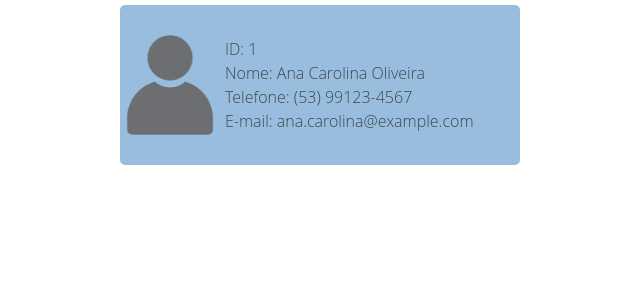
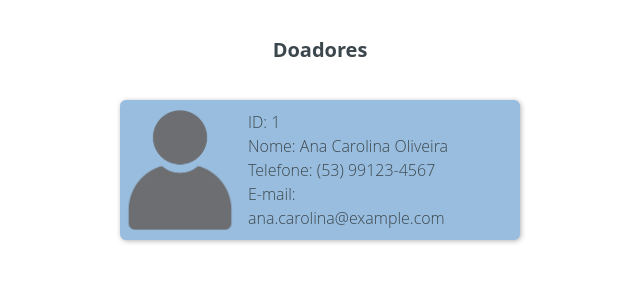
Before and after one commit to paulornr89/boa_acao_front, a React (Vite) app: page /doadores/1 in a window 1280 px wide. Shown: the top 300 px of the page, without its empty margins (320-960 px from the left). Built offline with nearby package versions, Linux system fonts and the light colour scheme; sample sign-in values are in the browser's storage.

Commit message:
doadores também utilizando tailwind

```diff
--- a/src/components/Doador/CardDoador.jsx
+++ b/src/components/Doador/CardDoador.jsx
@@ -1,10 +1,10 @@
 import perfil from '../../assets/user-default.webp';
-import './Doador.css'
 
 export default function CardDoador({doador}) {
-    return <div className="cardDoador">
-        <img className="perfil" src={perfil}/>
-        <div className="dadosUser">
+    return <div className="w-100 bg-primary flex gap-2 h-35 rounded-md shadow-[1px_1px_5px_rgba(0,0,0,0.3)] transition-transform
+    duration-300 hover:scale-103">
+        <img className="w-30 self-center" src={perfil}/>
+        <div className="w-60 self-center">
             <p>ID: <span>{doador.id}</span></p>
             <p>Nome: <span>{doador.nome}</span></p>
             <p>Telefone: <span>{doador.telefone}</span></p>
--- a/src/components/Doador/Doador.css
+++ /dev/null
@@ -1,21 +0,0 @@
-.perfil {
-    height: 100px;
-    width: 100px;
-}
-
-.cardDoador {
-    width: 400px;
-    height: 20vh;
-    margin: 5px;
-    border-radius: 5px;
-    display: flex;
-    background-color: #99BDDE;
-    align-items: center;
-    gap: 5px;
-    transition: transform 0.3s;
-}
-
-.perfil:hover, .cardDoador:hover {
-    transform: scale(1.05);
-    cursor: pointer;
-}
--- a/src/components/Doador/Doadores.css
+++ /dev/null
@@ -1,8 +0,0 @@
-.mostraDoadores {
-    display: flex;
-    gap: 10px;
-    flex-wrap: wrap;
-    width: 80%;
-    margin: auto;
-    justify-content: space-around;
-}
--- a/src/components/Doador/Doadores.jsx
+++ b/src/components/Doador/Doadores.jsx
@@ -1,8 +1,12 @@
 import { Outlet } from 'react-router-dom';
-import './Doadores.css';
 
 export default function Doadores() {
     return <div className='mostraDoadores'>
-        <Outlet/>
+        <div className="titulo">
+                <h2 className="text-center font-bold text-xl pt-4 pb-4">Doadores</h2>
+        </div>
+        <div className="flex flex-row gap-4 flex-wrap justify-center">
+            <Outlet/>
+        </div>
     </div>;
 }
--- a/src/style.css
+++ b/src/style.css
@@ -36,20 +36,9 @@ body {
     height: 100vh;
 }
 
-main {
-    position: relative;
-    display: flex;
-    align-items: center;
-    justify-content: center;
-    min-height: calc(100vh - 10vh);
-}
 
-.row {
-    padding-left: 15px;
-    padding-right: 15px;
-    display: flex;
-    gap: 10px;
-}
+
+
 
 .btn {
     width: 100px;
@@ -286,90 +275,6 @@ header .perfil {
     flex-direction: column;
     height: 100%;
     justify-content: space-around;
-}
-
-/*DOACAO ITENS*/
-.containerDoacao {
-
-lay: flex;
-    justify-content: center;
-    gap: 15px;
-    width: 50%;
-    margin: 0 auto;
-}
-
-.containerDoacao .infoItens h3 {
-    text-align: center;
-}
-
-.containerDoacao .infoItens input {
-    height: 50px;
-    width: 100px;
-}
-
-.containerDoacao .item .form-group {
-    justify-content: center;
-    gap: 20px;
-}
-
-.containerDoacao {
-    flex-grow: 1;
-    max-height: 350px; /* Aumenta a área de rolagem */
-    overflow-y: auto;
-    display: flex;
-    flex-direction: column;
-    justify-content: inherit;
-    scrollbar-width: none; /* Firefox */
-    -ms-overflow-style: none; /* IE e Edge antigo */
-}
-
-.containerDoacao .listaItens::-webkit-scrollbar {
-    display: none; /* Chrome, Safari e Edge moderno */
-}
-
-.containerDoacao .item {
-    min-height: 120px;
-    display: flex;
-    align-items: center;
-    justify-content: space-around;
-    background-color: #68C8E8;
-    border-radius: 10px;
-    padding: 10px;
-    box-shadow: 3px 3px 8px rgba(0,0,0,0.2);
-}
-
-.containerDoacao .search {
-    display: flex;
-    justify-content: center;
-    margin: 10px 0px 10px 0px;;
-}
-
-.search input {
-    background-image: url('../assets/search.svg');
-    background-position: 10px center;
-    background-repeat: no-repeat;
-    padding-left: 40px; /* espaço para a imagem */
-    width: 60%;
-}
-
-.instituicaoDoar {
-    display: flex;
-    align-items: center;
-    justify-content: space-around;
-    background-color: #68C8E8;
-    border-radius: 10px;
-    padding: 10px;
-    width: 65%;
-    box-shadow: 3px 3px 8px rgba(0,0,0,0.2);
-    align-self: center;
-    transition: transform 0.3s;
-}
-
-.instituicao .btn, .item .btn {
-    margin: 0;
-    width: 50px;
-    height: 50px;
-    background-color: #738B93;
 }
 
 .infoInstituicaoDoar {
```
